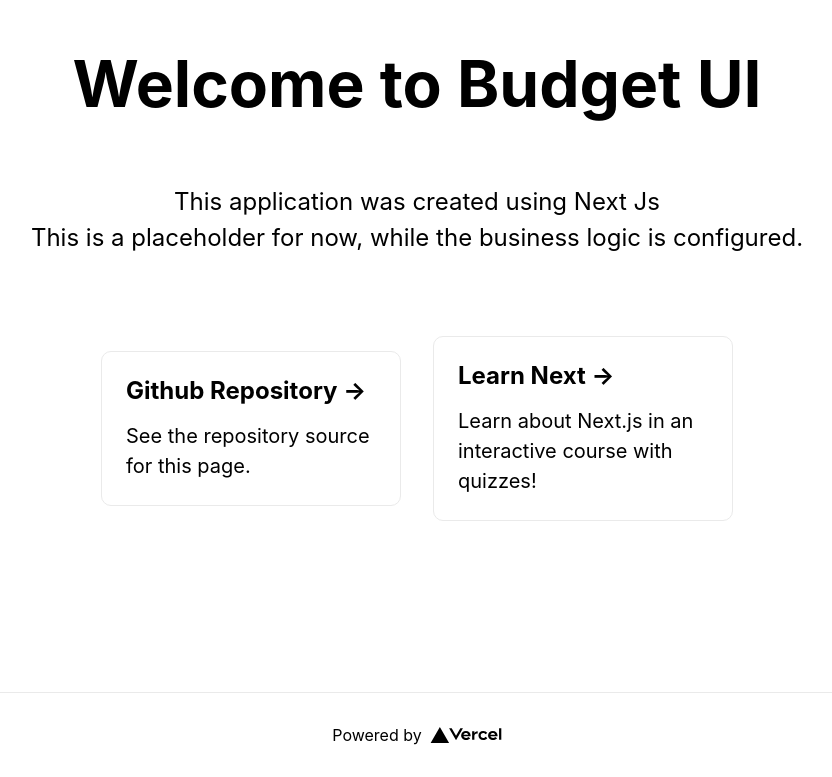
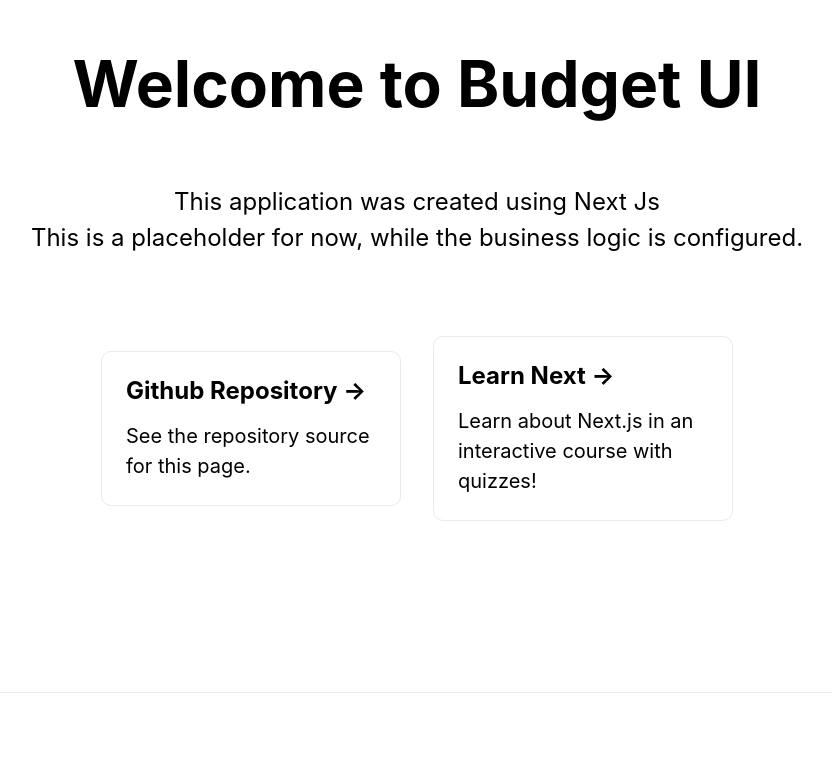
Before and after one commit to ryanjwise/budget, a Next.js app: page / in a window 1280 px wide. Shown: the part 108-885 px from the top of the page, without its empty margins (223-1055 px from the left). Built offline with nearby package versions, Linux system fonts and the light colour scheme.

Commit message:
Remove Vercel.png

```diff
--- a/components/footer.tsx
+++ b/components/footer.tsx
@@ -1,19 +1,9 @@
-import Image from "next/image";
 import styles from "../styles/Home.module.css";
 
 export default function Footer() {
   return (
     <footer className={styles.footer}>
-      <a
-        href="https://vercel.com?utm_source=create-next-app&utm_medium=default-template&utm_campaign=create-next-app"
-        target="_blank"
-        rel="noopener noreferrer"
-      >
-        Powered by{" "}
-        <span className={styles.logo}>
-          <Image src="/vercel.svg" alt="Vercel Logo" width={72} height={16} />
-        </span>
-      </a>
+
     </footer>
   );
 }
```
Also changed, not shown: public/vercel.svg (deleted).
